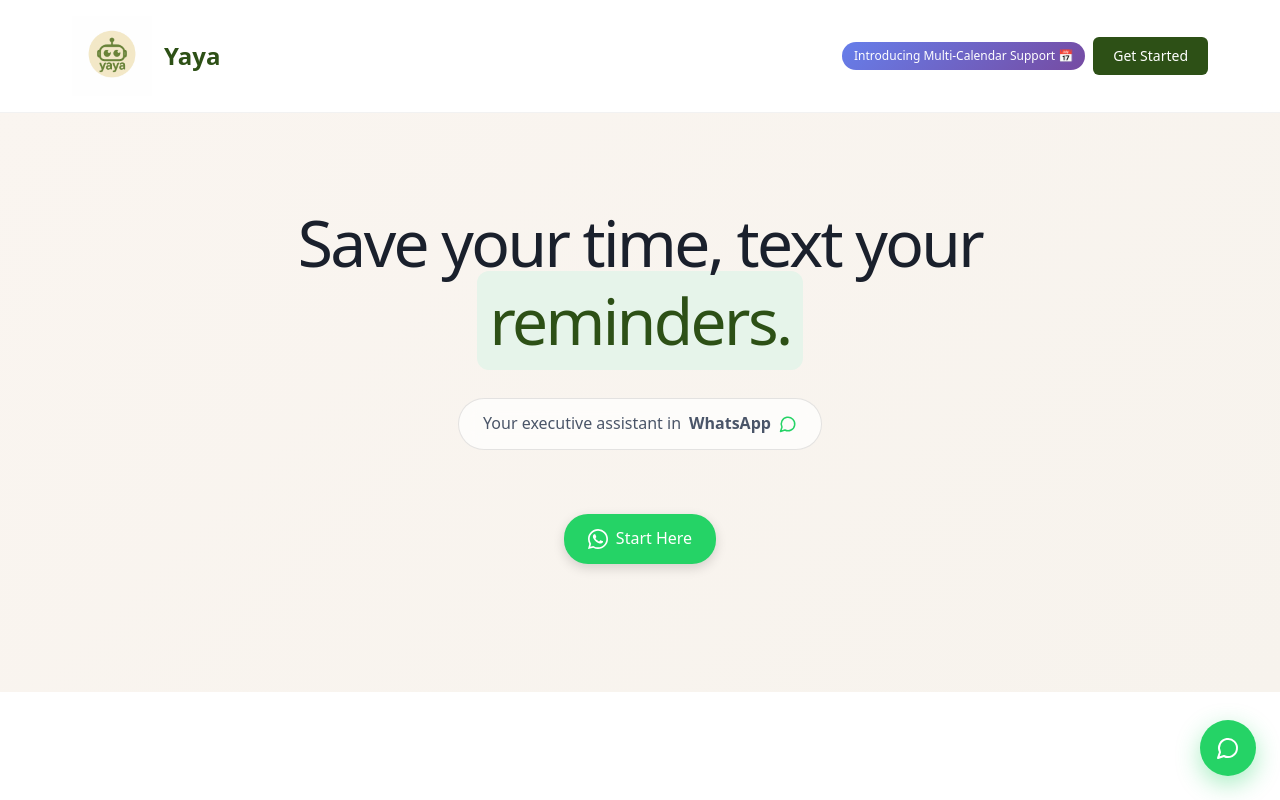
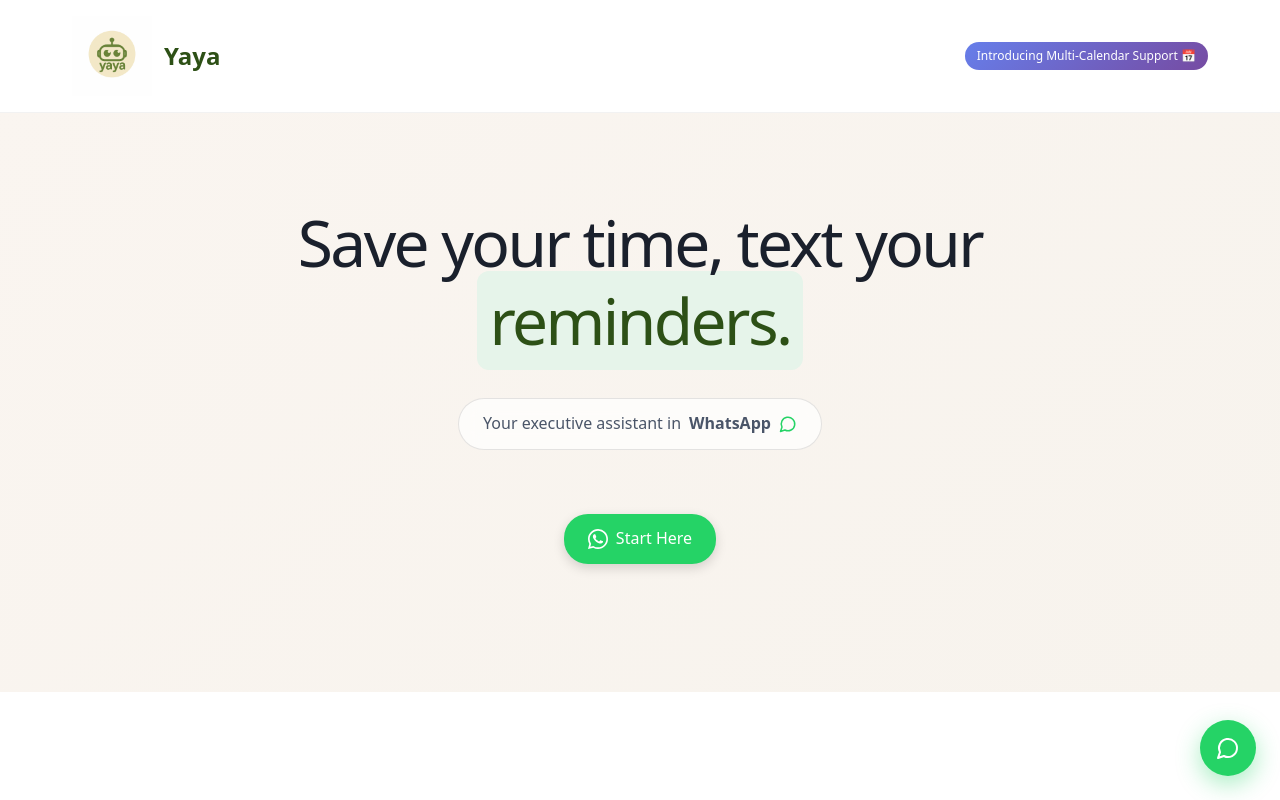
Before and after one commit to yairsabag/yaya-oauth-page, a Next.js app: page / in a window 1280 px wide. Shown: the top 800 px of the page. Built offline with nearby package versions, Linux system fonts and the light colour scheme.

Commit message:
Update page.tsx

```diff
--- a/src/app/page.tsx
+++ b/src/app/page.tsx
@@ -350,7 +350,7 @@ export default function Home() {
             />
             <span style={{ fontSize: '1.5rem', fontWeight: '600', color: '#2d5016' }}>Yaya</span>
           </div>
-          <div style={{ display: 'flex', gap: '0.5rem', alignItems: 'center' }}>
+          <div style={{ display: 'flex', alignItems: 'center' }}>
             <span style={{
               background: 'linear-gradient(135deg, #667eea 0%, #764ba2 100%)',
               color: 'white',
@@ -364,20 +364,6 @@ export default function Home() {
             }}>
               Introducing Multi-Calendar Support 📅
             </span>
-            <a
-              href={getUrlWithCode('/payment')}
-              style={{
-                background: '#2d5016',
-                color: 'white',
-                padding: '8px 20px',
-                borderRadius: '6px',
-                textDecoration: 'none',
-                fontSize: '0.875rem',
-                fontWeight: '500',
-                transition: 'all 0.2s ease'
-              }}>
-              Get Started
-            </a>
           </div>
         </div>
       </header>
```
